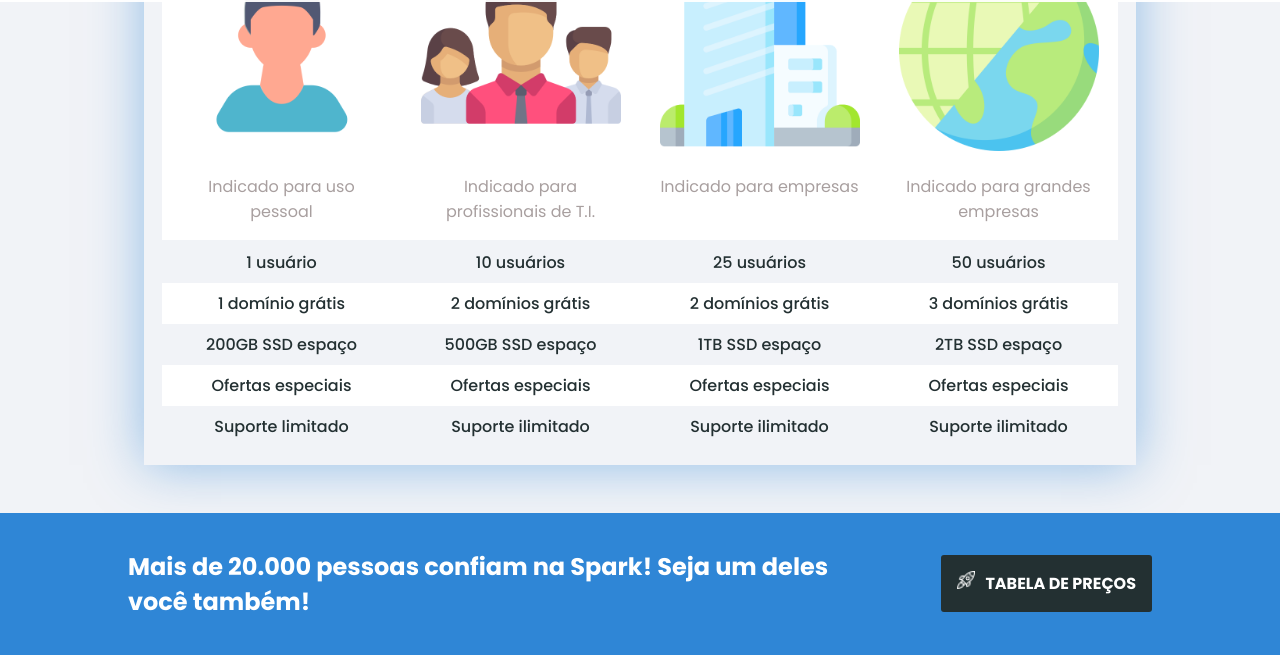
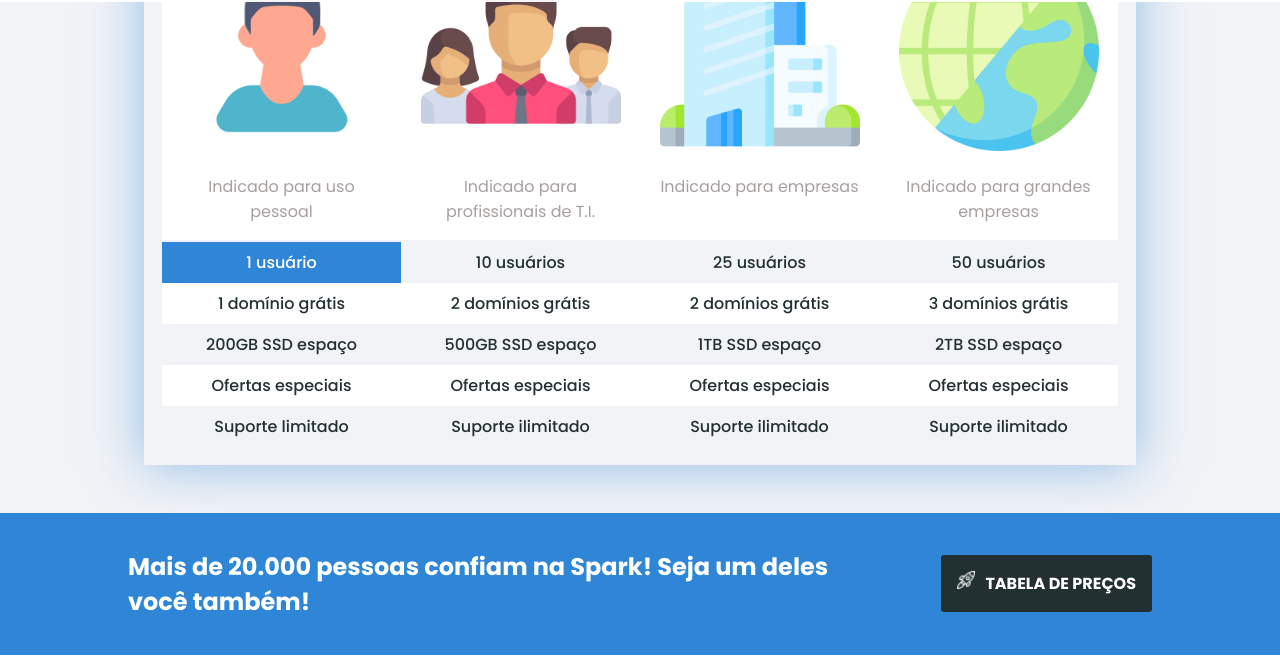
Before and after one commit to KMSyan/devmedia-project-hospedagem, a plain HTML site: page index.html in a window 1280 px wide. In both pictures the pointer is over the element "1 usuário". Shown: the part 1703-2365 px from the top of the page. Drawn offline with Linux system fonts and the light colour scheme.

Commit message:
add hover nas tabelas

```diff
--- a/assets/css/home.css
+++ b/assets/css/home.css
@@ -1,7 +1,3 @@
-span,
-.text-blue {
-  color: var(--primaria);
-}
 /* banner */
 .banner h2 {
   font-size: 2rem;
@@ -67,6 +63,11 @@ tbody tr:nth-child(odd) {
 tbody tr:nth-child(even) {
   background-color: var(--light);
 }
+/*  */
+td:hover {
+  background-color: var(--primaria);
+  color: var(--light);
+}
 
 /* media query */
 @media (max-width: 900px) {
--- a/assets/css/precos.css
+++ b/assets/css/precos.css
@@ -44,6 +44,15 @@ th p {
   color: var(--neutra-4);
   font-weight: 400;
 }
+/*  */
+th:hover:not(:first-child),
+td:first-child:hover {
+  background-color: var(--primaria);
+  color: var(--light);
+}
+td:hover:not(:first-child) {
+  background-color: var(--shadow);
+}
 
 /* || media query */
 @media (max-width:900px) {
```
